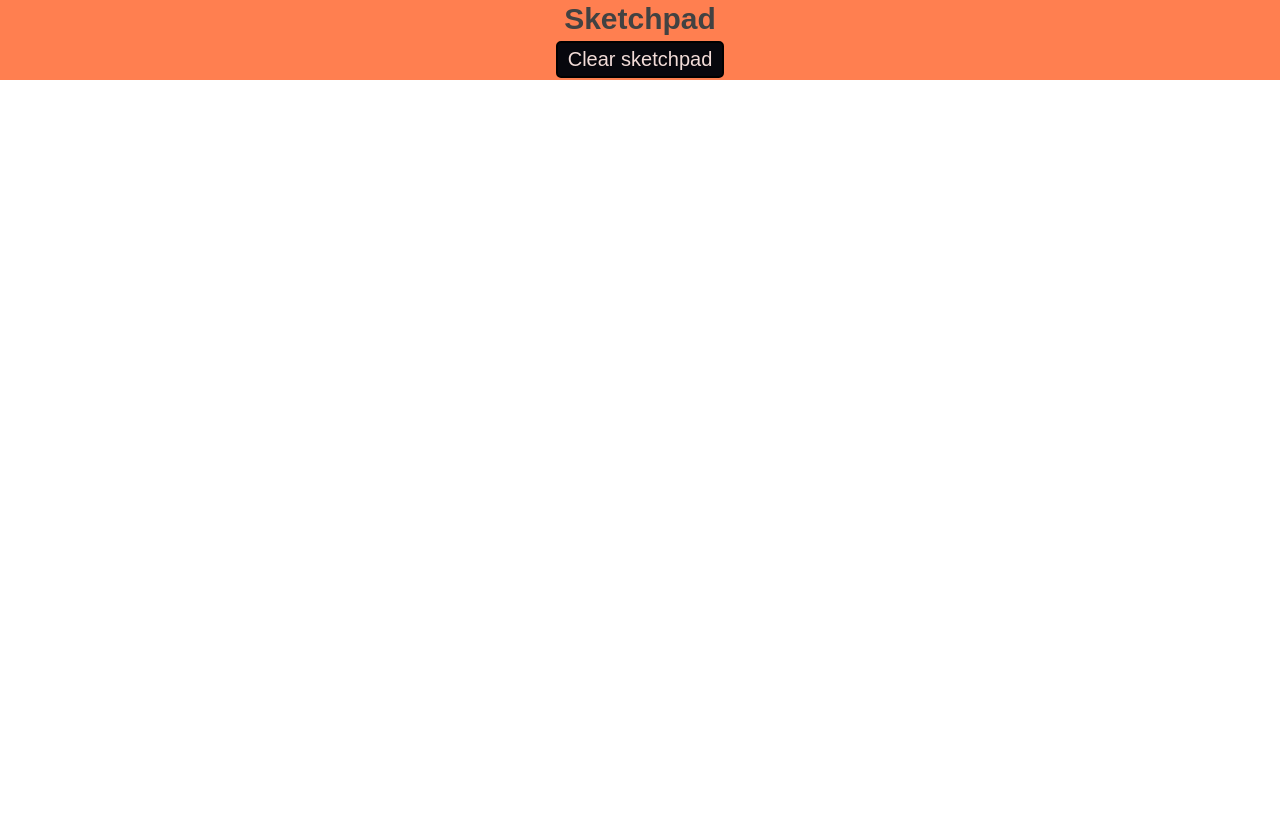
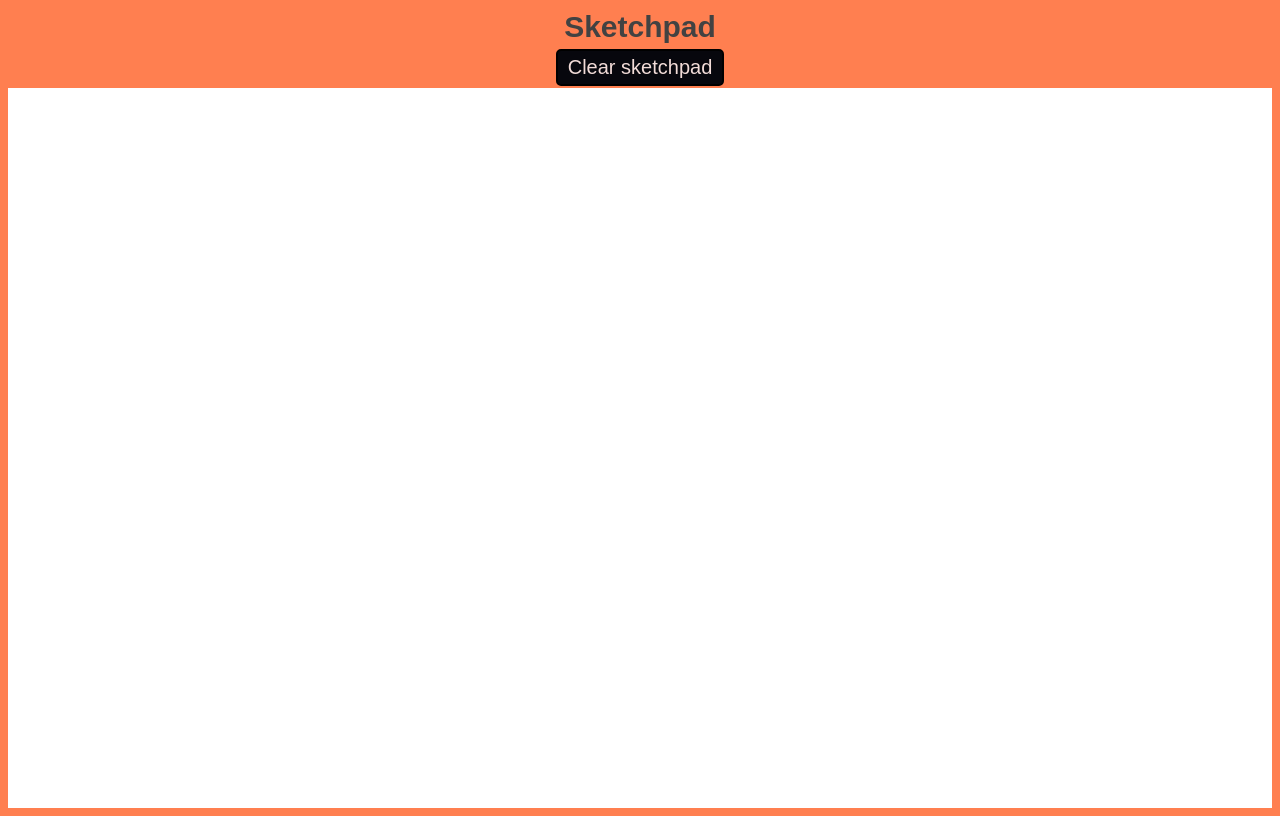
Before and after one commit to donperger/sketch, a plain HTML site: page index.html in a window 1280 px wide. Drawn offline with Linux system fonts and the light colour scheme.

Commit message:
Add border to the body.

```diff
--- a/styles.css
+++ b/styles.css
@@ -2,6 +2,7 @@ body {
     margin: 0;
     font-family: Arial, Helvetica, sans-serif;
     color: #424242;
+    border: 1vh solid coral;
 }
 
 #header {
```
